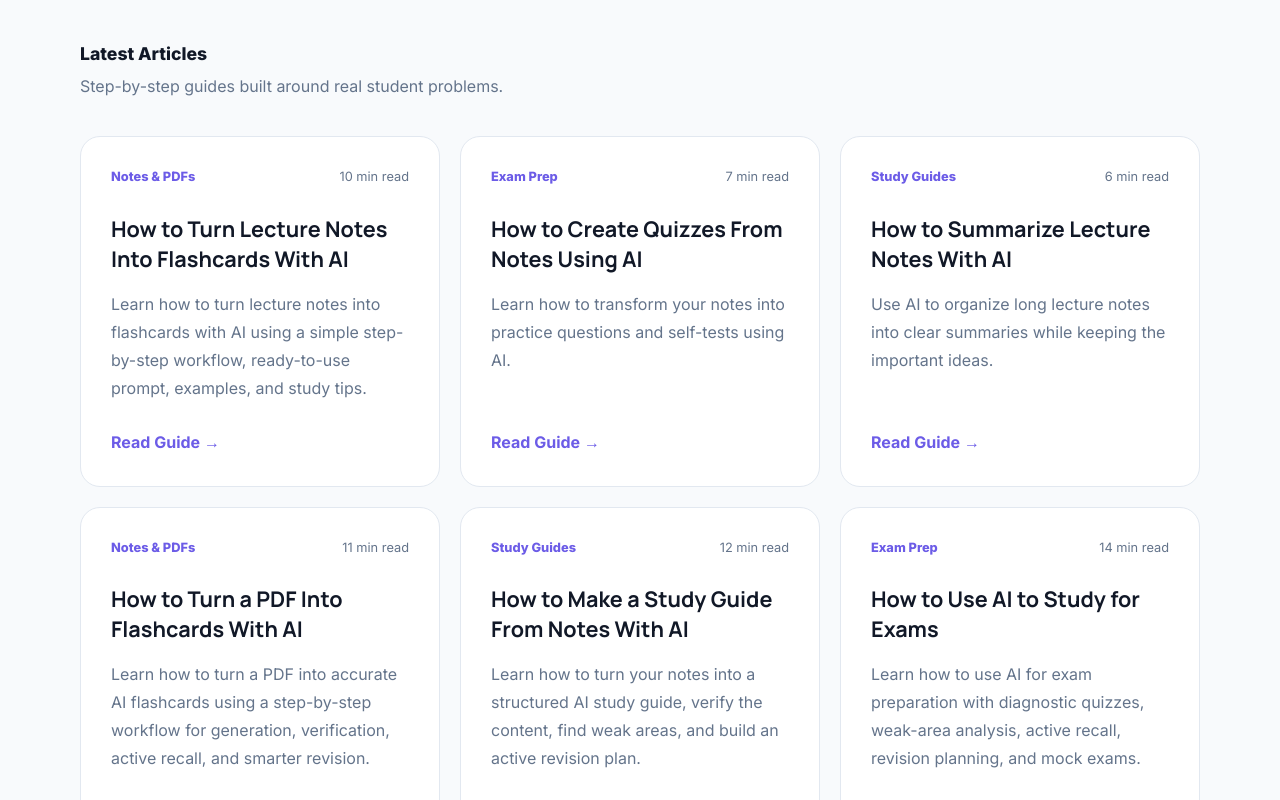
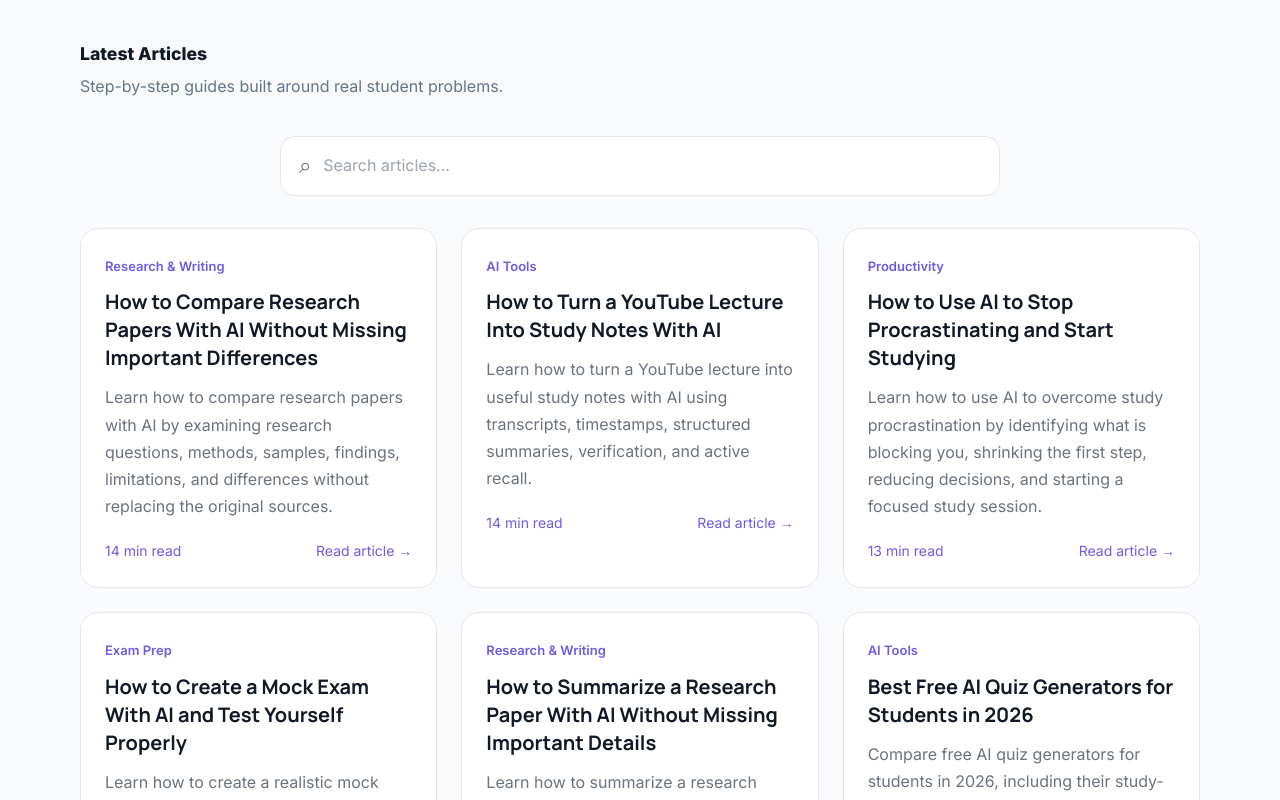
Before and after one commit to kashanbaig382-web/learvix, a Next.js app: page /blog in a window 1280 px wide. Shown: the part 520-1320 px from the top of the page. Built offline with nearby package versions, Linux system fonts and the light colour scheme.

Commit message:
added search bar

```diff
--- /dev/null
+++ b/src/app/blog/layout.js
@@ -0,0 +1,9 @@
+export const metadata = {
+  title: "Blog",
+  description:
+    "Explore practical AI study guides, tutorials, exam preparation strategies, and productivity resources for students.",
+};
+
+export default function BlogLayout({ children }) {
+  return children;
+}
--- a/src/app/blog/page.js
+++ b/src/app/blog/page.js
@@ -1,7 +1,7 @@
-import Link from "next/link";
 import Navbar from "@/components/layout/Navbar";
 import Footer from "@/components/layout/Footer";
 import { publishedArticles } from "@/data/articles";
+import BlogSearch from "@/components/blog/BlogSearch";
 
 export const metadata = {
   title: "Blog",
@@ -17,7 +17,9 @@ export default function BlogPage() {
       <main>
         <section className="blog-hero">
           <div className="container">
-                        <span className="section-label blog-label">LEARVIX Blog</span>
+            <span className="section-label blog-label">
+              LEARVIX Blog
+            </span>
 
             <h1>Practical AI Guides for Smarter Studying</h1>
 
@@ -32,29 +34,13 @@ export default function BlogPage() {
           <div className="container">
             <div className="blog-filter">
               <span>Latest Articles</span>
-                            <p>Step-by-step guides built around real student problems.</p>
+
+              <p>
+                Step-by-step guides built around real student problems.
+              </p>
             </div>
 
-                        <div className="blog-grid">
-                            {publishedArticles.map((post) => (
-                                <article className="blog-card" key={post.title}>
-                                    <div className="blog-card-meta">
-                                        <span>{post.category}</span>
-                                        <span>{post.readTime}</span>
-                                    </div>
-
-                                    <h2>
-                                        <Link href={`/blog/${post.slug}`}>{post.title}</Link>
-                                    </h2>
-
-                                    <p>{post.description}</p>
-
-                                    <Link href={`/blog/${post.slug}`} className="read-article">
-                                        Read Guide →
-                                    </Link>
-                                </article>
-                            ))}
-                        </div>
+            <BlogSearch articles={[...publishedArticles].reverse()} />
           </div>
         </section>
       </main>
--- a/src/app/globals.css
+++ b/src/app/globals.css
@@ -58,6 +58,7 @@ img {
   width: min(1120px, calc(100% - 40px));
   margin-inline: auto;
 }
+
 .site-header {
   position: sticky;
   top: 0;
@@ -128,6 +129,7 @@ img {
 }
 
 @media (max-width: 900px) {
+
   .nav-links,
   .nav-cta {
     display: none;
@@ -138,6 +140,7 @@ img {
   }
 
 }
+
 .hero {
   padding: 110px 0 120px;
   overflow: hidden;
@@ -173,7 +176,7 @@ img {
   color: var(--primary);
 }
 
-.hero-text > p {
+.hero-text>p {
   max-width: 620px;
   margin-top: 24px;
   color: var(--text-secondary);
@@ -306,6 +309,7 @@ img {
     padding: 26px;
   }
 }
+
 .categories-section {
   padding: 100px 0;
   background: var(--white);
@@ -316,7 +320,7 @@ img {
   margin-bottom: 50px;
 }
 
-.section-heading > span {
+.section-heading>span {
   display: inline-block;
   margin-bottom: 12px;
   color: var(--primary);
@@ -409,6 +413,7 @@ img {
     margin-bottom: 30px;
   }
 }
+
 .latest-section {
   padding: 100px 0;
 }
@@ -487,7 +492,7 @@ img {
   color: var(--primary);
 }
 
-.article-card > p {
+.article-card>p {
   margin-bottom: 28px;
   color: var(--text-secondary);
   line-height: 1.75;
@@ -520,6 +525,7 @@ img {
     gap: 20px;
   }
 }
+
 .why-section {
   padding: 110px 0;
   background: var(--dark);
@@ -550,7 +556,7 @@ img {
   letter-spacing: -0.04em;
 }
 
-.why-copy > p {
+.why-copy>p {
   max-width: 560px;
   margin-top: 22px;
   color: #94a3b8;
@@ -570,7 +576,7 @@ img {
   border-bottom: 1px solid rgba(255, 255, 255, 0.12);
 }
 
-.why-point > span {
+.why-point>span {
   color: var(--accent);
   font-size: 0.8rem;
   font-weight: 800;
@@ -598,6 +604,7 @@ img {
     padding: 75px 0;
   }
 }
+
 .cta-section {
   padding: 100px 0;
 }
@@ -606,15 +613,13 @@ img {
   padding: 70px 40px;
   text-align: center;
   border-radius: 28px;
-  background: linear-gradient(
-    135deg,
-    rgba(108, 92, 231, 0.1),
-    rgba(34, 211, 238, 0.08)
-  );
+  background: linear-gradient(135deg,
+      rgba(108, 92, 231, 0.1),
+      rgba(34, 211, 238, 0.08));
   border: 1px solid rgba(108, 92, 231, 0.15);
 }
 
-.cta-box > span {
+.cta-box>span {
   color: var(--primary);
   font-size: 0.85rem;
   font-weight: 800;
@@ -658,6 +663,7 @@ img {
     flex-direction: column;
   }
 }
+
 .site-footer {
   padding: 80px 0 30px;
   background: var(--dark);
@@ -741,6 +747,7 @@ img {
     flex-direction: column;
   }
 }
+
 .menu-toggle {
   display: none;
   width: 42px;
@@ -833,14 +840,14 @@ img {
     padding-bottom: 24px;
   }
 
-  .mobile-nav-links > a {
+  .mobile-nav-links>a {
     padding: 12px 0;
     color: var(--text-secondary);
     font-weight: 600;
     border-bottom: 1px solid var(--border);
   }
 
-  .mobile-nav-links > a:hover {
+  .mobile-nav-links>a:hover {
     color: var(--primary);
   }
 
@@ -858,6 +865,7 @@ img {
     color: var(--white);
   }
 }
+
 @media (max-width: 900px) {
   .hero-content {
     grid-template-columns: 1fr;
@@ -893,7 +901,7 @@ img {
     letter-spacing: -0.045em;
   }
 
-  .hero-text > p {
+  .hero-text>p {
     margin-top: 20px;
     font-size: 1rem;
     line-height: 1.7;
@@ -924,7 +932,9 @@ img {
     padding: 16px 0;
   }
 }
+
 @media (max-width: 900px) {
+
   .categories-section,
   .latest-section {
     padding: 80px 0;
@@ -954,6 +964,7 @@ img {
 }
 
 @media (max-width: 600px) {
+
   .categories-section,
   .latest-section {
     padding: 64px 0;
@@ -1010,7 +1021,7 @@ img {
     font-size: 1.25rem;
   }
 
-  .article-card > p {
+  .article-card>p {
     font-size: 0.95rem;
     margin-bottom: 22px;
   }
@@ -1019,6 +1030,7 @@ img {
     margin-bottom: 0;
   }
 }
+
 @media (max-width: 900px) {
   .why-section {
     padding: 85px 0;
@@ -1060,7 +1072,7 @@ img {
     font-size: clamp(2rem, 10vw, 2.8rem);
   }
 
-  .why-copy > p {
+  .why-copy>p {
     font-size: 0.98rem;
     line-height: 1.7;
   }
@@ -1127,6 +1139,7 @@ img {
     padding-top: 22px;
   }
 }
+
 .blog-hero {
   padding: 100px 0 70px;
 }
@@ -1162,7 +1175,7 @@ img {
   margin-bottom: 36px;
 }
 
-.blog-filter > span {
+.blog-filter>span {
   display: block;
   margin-bottom: 6px;
   font-size: 1.1rem;
@@ -1228,7 +1241,7 @@ img {
   color: var(--primary);
 }
 
-.blog-card > p {
+.blog-card>p {
   margin-bottom: 28px;
   color: var(--text-secondary);
   line-height: 1.75;
@@ -1271,6 +1284,7 @@ img {
     padding: 24px;
   }
 }
+
 .single-article {
   padding: 80px 0 110px;
 }
@@ -1319,7 +1333,7 @@ img {
   letter-spacing: -0.045em;
 }
 
-.article-header > p {
+.article-header>p {
   margin-top: 24px;
   color: var(--text-secondary);
   font-size: 1.1rem;
@@ -1353,7 +1367,7 @@ img {
     font-size: clamp(2.3rem, 11vw, 3.2rem);
   }
 
-  .article-header > p {
+  .article-header>p {
     font-size: 1rem;
   }
 
@@ -1362,6 +1376,7 @@ img {
     font-size: 1rem;
   }
 }
+
 .article-section {
   margin-top: 42px;
 }
@@ -1376,6 +1391,7 @@ img {
   margin-bottom: 18px;
   color: var(--text-primary);
 }
+
 .category-hero {
   padding: 100px 0 80px;
   border-bottom: 1px solid var(--border);
@@ -1422,7 +1438,7 @@ img {
   margin-bottom: 42px;
 }
 
-.category-articles-header > div > span {
+.category-articles-header>div>span {
   display: block;
   margin-bottom: 8px;
   color: var(--primary);
@@ -1436,7 +1452,7 @@ img {
   font-size: clamp(1.8rem, 3vw, 2.6rem);
 }
 
-.category-articles-header > a {
+.category-articles-header>a {
   flex-shrink: 0;
   color: var(--primary);
   font-weight: 700;
@@ -1450,7 +1466,7 @@ img {
   text-align: center;
 }
 
-.empty-category > span {
+.empty-category>span {
   color: var(--primary);
   font-size: 0.85rem;
   font-weight: 800;
@@ -1500,6 +1516,7 @@ img {
     font-size: 1.5rem;
   }
 }
+
 .about-hero {
   padding: 110px 0 90px;
   border-bottom: 1px solid var(--border);
@@ -1539,7 +1556,7 @@ img {
   gap: 24px;
 }
 
-.about-content-grid > div {
+.about-content-grid>div {
   padding: 32px;
   border: 1px solid var(--border);
   border-radius: 20px;
@@ -1587,10 +1604,11 @@ img {
     padding: 65px 0 75px;
   }
 
-  .about-content-grid > div {
+  .about-content-grid>div {
     padding: 24px;
   }
 }
+
 .contact-hero {
   padding: 110px 0 85px;
   border-bottom: 1px solid var(--border);
@@ -1631,7 +1649,7 @@ img {
   align-items: start;
 }
 
-.contact-info > span {
+.contact-info>span {
   color: var(--primary);
   font-size: 0.85rem;
   font-weight: 800;
@@ -1645,7 +1663,7 @@ img {
   line-height: 1.15;
 }
 
-.contact-info > p {
+.contact-info>p {
   margin-top: 20px;
   color: var(--text-secondary);
   line-height: 1.8;
@@ -1738,6 +1756,7 @@ img {
     padding: 24px;
   }
 }
+
 .legal-page {
   padding: 100px 0 110px;
 }
@@ -1812,6 +1831,7 @@ img {
     font-size: 1.35rem;
   }
 }
+
 .not-found-page {
   min-height: 70vh;
   display: flex;
@@ -1869,6 +1889,7 @@ img {
     text-align: center;
   }
 }
+
 .article-introduction {
   font-size: 1.15rem;
   line-height: 1.9;
@@ -1909,9 +1930,9 @@ img {
   background: var(--white);
 }
 
-.article-prompt > span,
-.article-example > span,
-.article-note > strong {
+.article-prompt>span,
+.article-example>span,
+.article-note>strong {
   display: block;
   margin-bottom: 10px;
   color: var(--primary);
@@ -1934,7 +1955,7 @@ img {
   border-top: 1px solid var(--border);
 }
 
-.article-faq > h2 {
+.article-faq>h2 {
   margin-bottom: 18px;
 }
 
@@ -1970,6 +1991,7 @@ img {
     padding-top: 40px;
   }
 }
+
 html,
 body {
   max-width: 100%;
@@ -2001,6 +2023,7 @@ body {
 .article-note {
   overflow: hidden;
 }
+
 /* Article Related Guides */
 
 .article-related {
@@ -2052,7 +2075,7 @@ body {
   box-shadow: 0 12px 30px rgba(17, 24, 39, 0.08);
 }
 
-.article-related-card > span {
+.article-related-card>span {
   display: inline-block;
   margin-bottom: 10px;
   color: var(--primary);
@@ -2087,6 +2110,7 @@ body {
     grid-template-columns: 1fr;
   }
 }
+
 .article-author-meta {
   display: flex;
   flex-wrap: wrap;
@@ -2122,3 +2146,283 @@ body {
     display: none;
   }
 }
+
+.blog-search-wrapper {
+  width: 100%;
+}
+
+.blog-search-box {
+  width: 100%;
+  max-width: 720px;
+  margin: 0 auto 12px;
+  display: flex;
+  align-items: center;
+  gap: 12px;
+  background: #ffffff;
+  border: 1px solid #e5e7eb;
+  border-radius: 14px;
+  padding: 0 18px;
+  transition: 0.25s ease;
+}
+
+.blog-search-box:focus-within {
+  border-color: #6c5ce7;
+  box-shadow: 0 0 0 3px rgba(108, 92, 231, 0.1);
+}
+
+.blog-search-icon {
+  font-size: 22px;
+  color: #6b7280;
+}
+
+.blog-search-box input {
+  width: 100%;
+  border: none;
+  outline: none;
+  background: transparent;
+  padding: 16px 0;
+  font-size: 16px;
+  color: #111827;
+}
+
+.blog-search-box input::placeholder {
+  color: #9ca3af;
+}
+
+.blog-search-count {
+  max-width: 720px;
+  margin: 0 auto 32px;
+  font-size: 14px;
+  color: #6b7280;
+}
+
+.blog-search-results {
+  display: grid;
+  grid-template-columns: repeat(3, 1fr);
+  gap: 24px;
+  margin-top: 32px;
+}
+
+.blog-search-card {
+  display: block;
+  background: #ffffff;
+  border: 1px solid #e5e7eb;
+  border-radius: 18px;
+  padding: 24px;
+  text-decoration: none;
+  transition: 0.25s ease;
+}
+
+.blog-search-card:hover {
+  transform: translateY(-4px);
+  border-color: #6c5ce7;
+  box-shadow: 0 12px 30px rgba(17, 24, 39, 0.08);
+}
+
+.blog-search-category {
+  display: inline-block;
+  color: #6c5ce7;
+  font-size: 13px;
+  font-weight: 600;
+  margin-bottom: 12px;
+}
+
+.blog-search-card h2 {
+  color: #111827;
+  font-size: 20px;
+  line-height: 1.4;
+  margin-bottom: 12px;
+}
+
+.blog-search-card p {
+  color: #6b7280;
+  line-height: 1.7;
+  margin-bottom: 20px;
+}
+
+.blog-search-meta {
+  display: flex;
+  justify-content: space-between;
+  gap: 12px;
+  font-size: 14px;
+  color: #6c5ce7;
+}
+
+.blog-no-results {
+  text-align: center;
+  padding: 70px 20px;
+}
+
+.blog-no-results h2 {
+  color: #111827;
+  margin-bottom: 8px;
+}
+
+.blog-no-results p {
+  color: #6b7280;
+}
+
+@media (max-width: 900px) {
+  .blog-search-results {
+    grid-template-columns: repeat(2, 1fr);
+  }
+}
+
+@media (max-width: 600px) {
+  .blog-search-results {
+    grid-template-columns: 1fr;
+  }
+
+  .blog-search-box {
+    border-radius: 12px;
+  }
+
+  .blog-search-card {
+    padding: 20px;
+  }
+}
+.blog-search-box {
+  width: 100%;
+  max-width: 720px;
+  margin: 30px auto 12px;
+  display: flex;
+  align-items: center;
+  gap: 12px;
+  background: #ffffff;
+  border: 1px solid #e5e7eb;
+  border-radius: 14px;
+  padding: 0 18px;
+  transition: 0.25s ease;
+}
+
+.blog-search-box:focus-within {
+  border-color: #6c5ce7;
+  box-shadow: 0 0 0 3px rgba(108, 92, 231, 0.1);
+}
+
+.blog-search-icon {
+  font-size: 22px;
+  color: #6b7280;
+}
+
+.blog-search-box input {
+  width: 100%;
+  border: none;
+  outline: none;
+  background: transparent;
+  padding: 16px 0;
+  font-size: 16px;
+  color: #111827;
+}
+
+.blog-search-box input::placeholder {
+  color: #9ca3af;
+}
+
+.blog-search-count {
+  max-width: 720px;
+  margin: 0 auto 30px;
+  font-size: 14px;
+  color: #6b7280;
+}
+
+.blog-no-results {
+  text-align: center;
+  padding: 60px 20px;
+}
+
+.blog-no-results h2 {
+  color: #111827;
+  margin-bottom: 8px;
+}
+
+.blog-no-results p {
+  color: #6b7280;
+}
+/* =========================
+   ABOUT - WHO CREATES LEARVIX
+========================= */
+
+.about-item {
+  max-width: 1100px;
+  margin: 60px auto;
+  padding: 38px 40px;
+  display: grid;
+  grid-template-columns: 70px 1fr;
+  gap: 28px;
+  align-items: start;
+  background: #ffffff;
+  border: 1px solid #e5e7eb;
+  border-radius: 22px;
+  box-shadow: 0 12px 35px rgba(17, 24, 39, 0.06);
+  position: relative;
+  overflow: hidden;
+}
+
+.about-item::before {
+  content: "";
+  position: absolute;
+  top: 0;
+  left: 0;
+  width: 5px;
+  height: 100%;
+  background: #6c5ce7;
+}
+
+.about-item > span {
+  width: 52px;
+  height: 52px;
+  display: flex;
+  align-items: center;
+  justify-content: center;
+  border-radius: 14px;
+  background: rgba(108, 92, 231, 0.1);
+  color: #6c5ce7;
+  font-size: 15px;
+  font-weight: 700;
+  letter-spacing: 0.05em;
+}
+
+.about-item h2 {
+  margin: 0 0 16px;
+  font-size: clamp(28px, 3vw, 40px);
+  line-height: 1.2;
+  color: #111827;
+  letter-spacing: -0.02em;
+}
+
+.about-item p {
+  margin: 0 0 14px;
+  max-width: 850px;
+  color: #5f6673;
+  font-size: 17px;
+  line-height: 1.8;
+}
+
+.about-item p:last-child {
+  margin-bottom: 0;
+}
+
+@media (max-width: 768px) {
+  .about-item {
+    margin: 40px auto;
+    padding: 28px 24px;
+    grid-template-columns: 1fr;
+    gap: 18px;
+    border-radius: 18px;
+  }
+
+  .about-item > span {
+    width: 46px;
+    height: 46px;
+  }
+
+  .about-item h2 {
+    font-size: 28px;
+  }
+
+  .about-item p {
+    font-size: 16px;
+    line-height: 1.7;
+  }
+}
--- /dev/null
+++ b/src/components/blog/BlogSearch.jsx
@@ -0,0 +1,78 @@
+"use client";
+
+import { useMemo, useState } from "react";
+import Link from "next/link";
+
+export default function BlogSearch({ articles }) {
+  const [search, setSearch] = useState("");
+
+  const filteredArticles = useMemo(() => {
+    const query = search.trim().toLowerCase();
+
+    if (!query) return articles;
+
+    return articles.filter((article) => {
+      return (
+        article.title.toLowerCase().includes(query) ||
+        article.description.toLowerCase().includes(query) ||
+        article.category.toLowerCase().includes(query)
+      );
+    });
+  }, [search, articles]);
+
+  return (
+    <div className="blog-search-wrapper">
+      <div className="blog-search-box">
+        <span className="blog-search-icon">⌕</span>
+
+        <input
+          type="search"
+          placeholder="Search articles..."
+          value={search}
+          onChange={(e) => setSearch(e.target.value)}
+          aria-label="Search LEARVIX articles"
+        />
+      </div>
+
+      {search && (
+        <p className="blog-search-count">
+          {filteredArticles.length}{" "}
+          {filteredArticles.length === 1 ? "article" : "articles"} found
+        </p>
+      )}
+
+      {filteredArticles.length > 0 ? (
+        <div className="blog-search-results">
+          {filteredArticles.map((article) => (
+            <Link
+              href={`/blog/${article.slug}`}
+              key={article.slug}
+              className="blog-search-card"
+            >
+              <span className="blog-search-category">
+                {article.category}
+              </span>
+
+              <h2>{article.title}</h2>
+
+              <p>{article.description}</p>
+
+              <div className="blog-search-meta">
+                <span>{article.readTime}</span>
+                <span>Read article →</span>
+              </div>
+            </Link>
+          ))}
+        </div>
+      ) : (
+        <div className="blog-no-results">
+          <h2>No articles found</h2>
+          <p>
+            Try searching for topics like AI tools, PDFs, exams,
+            productivity, or research.
+          </p>
+        </div>
+      )}
+    </div>
+  );
+}
```
Also changed, not shown: src/app/about/page.js (+20 -0 lines). Lines whose indentation alone changed are shown as unchanged.
